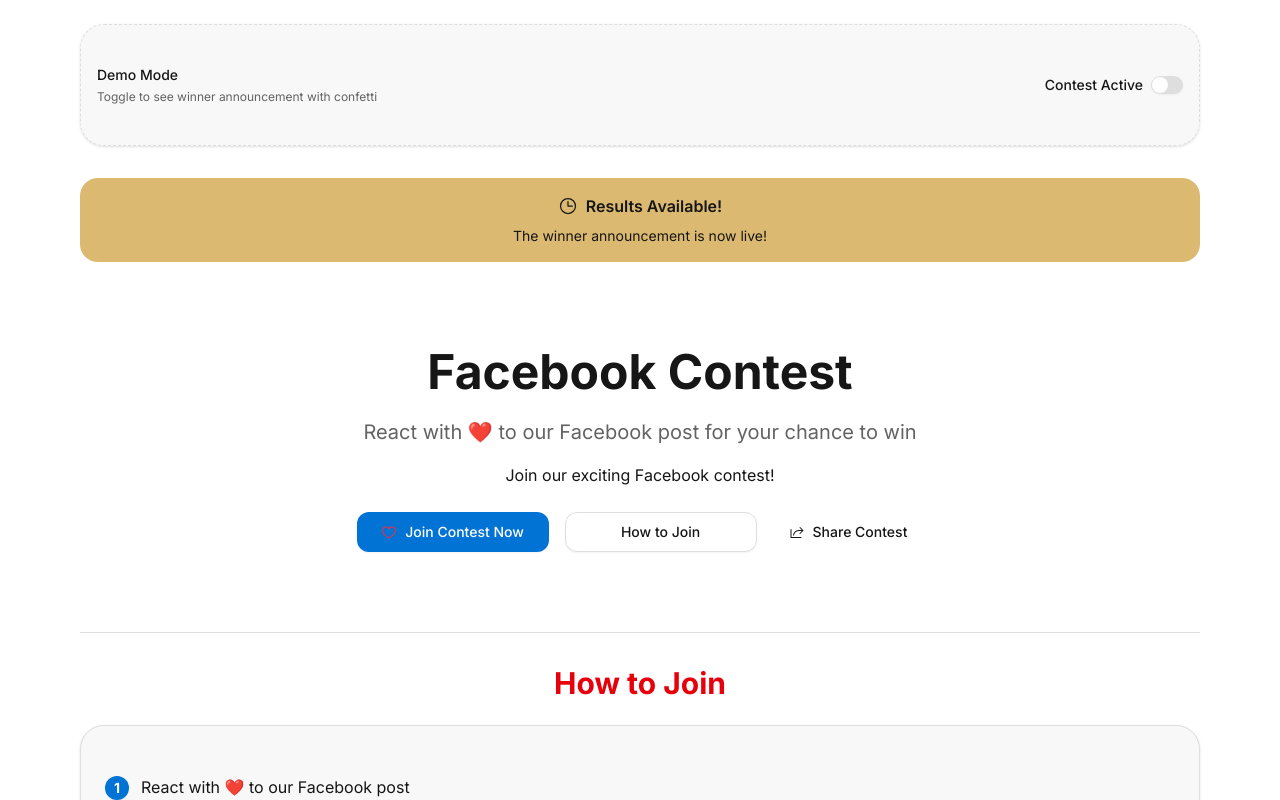
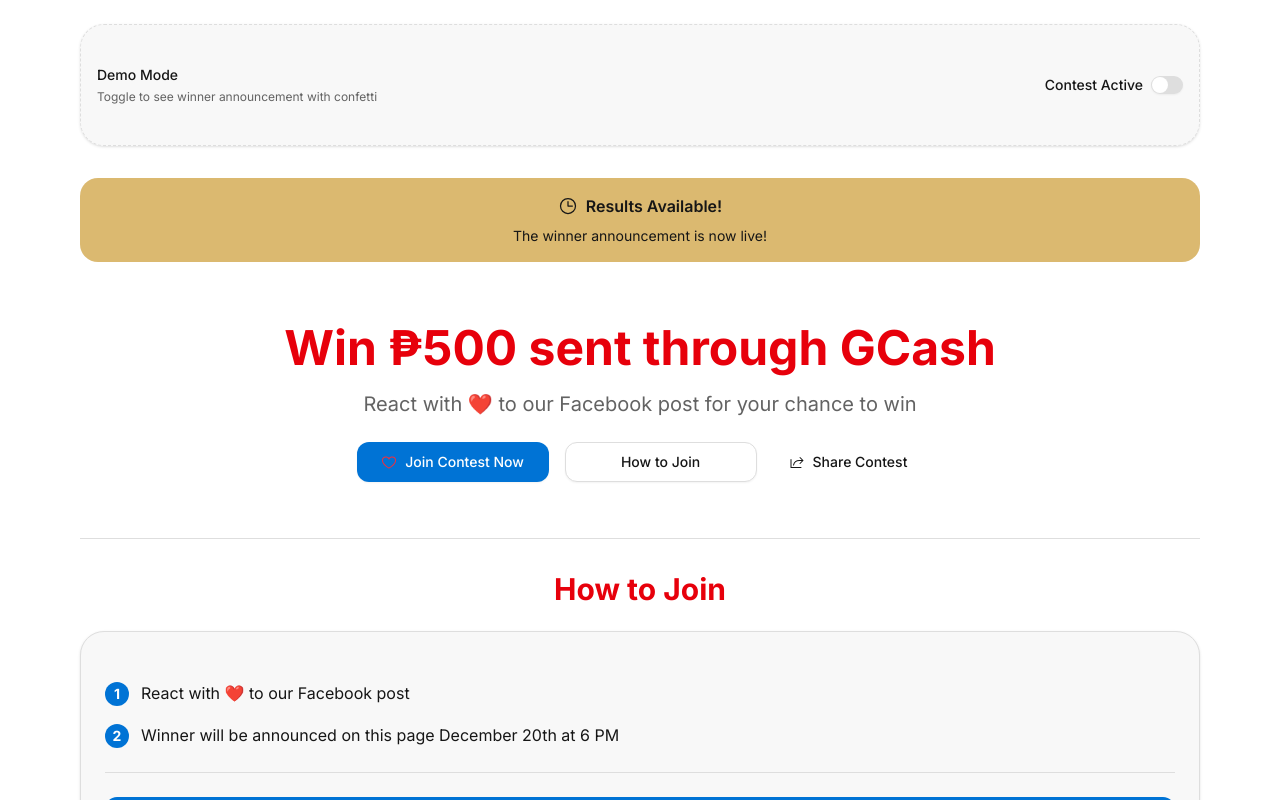
Before and after one commit to robrita/fb-contest-hub, a React (Vite) app: page / in a window 1280 px wide. Shown: the top 800 px of the page. Built offline with nearby package versions, Linux system fonts and the light colour scheme.

Commit message:
Generated by Spark: remove the huge white space below the "Share Contest" button or hero section. remove the line "Join our exciting Facebook contest!". replace the "Facebook Contest" header with "Win ₱500 sent through GCash" and make it color red.

```diff
--- a/src/components/contest/HeroSection.tsx
+++ b/src/components/contest/HeroSection.tsx
@@ -33,20 +33,22 @@
   }
 
   return (
-    <section className="text-center space-y-6 py-12">
-      <div className="space-y-4">
-        <h1 className="text-4xl sm:text-5xl font-bold text-foreground leading-tight">
+    <section className="text-center space-y-4 py-6">
+      <div className="space-y-3">
+        <h1 className="text-4xl sm:text-5xl font-bold text-red-600 leading-tight">
           {title}
         </h1>
         <p className="text-xl text-muted-foreground max-w-2xl mx-auto">
           {tagline}
         </p>
-        <p className="text-foreground max-w-lg mx-auto leading-relaxed">
-          {description}
-        </p>
+        {description && (
+          <p className="text-foreground max-w-lg mx-auto leading-relaxed">
+            {description}
+          </p>
+        )}
       </div>
 
-      <div className="flex flex-col sm:flex-row gap-4 justify-center items-center">
+      <div className="flex flex-col sm:flex-row gap-4 justify-center items-center pt-2">
         {fbPostUrl && (
           <Button asChild size="lg" className="min-w-48">
             <a
--- a/src/data/contest-with-winner.json
+++ b/src/data/contest-with-winner.json
@@ -1,8 +1,8 @@
 {
   "contest": {
-    "title": "Facebook Contest",
+    "title": "Win ₱500 sent through GCash",
     "tagline": "React with ❤️ to our Facebook post for your chance to win",
-    "description": "Join our exciting Facebook contest!",
+    "description": "",
     "fbPostUrl": "https://facebook.com/yourpage/posts/123456789",
     "announcementDate": "2024-12-20T18:00:00.000Z",
     "mechanics": [
--- a/src/data/contest.json
+++ b/src/data/contest.json
@@ -1,8 +1,8 @@
 {
   "contest": {
-    "title": "Facebook Contest",
+    "title": "Win ₱500 sent through GCash",
     "tagline": "React with ❤️ to our Facebook post for your chance to win",
-    "description": "Join our exciting Facebook contest!",
+    "description": "",
     "fbPostUrl": "https://facebook.com/yourpage/posts/123456789",
     "announcementDate": "2024-12-20T18:00:00.000Z",
     "mechanics": [
```
